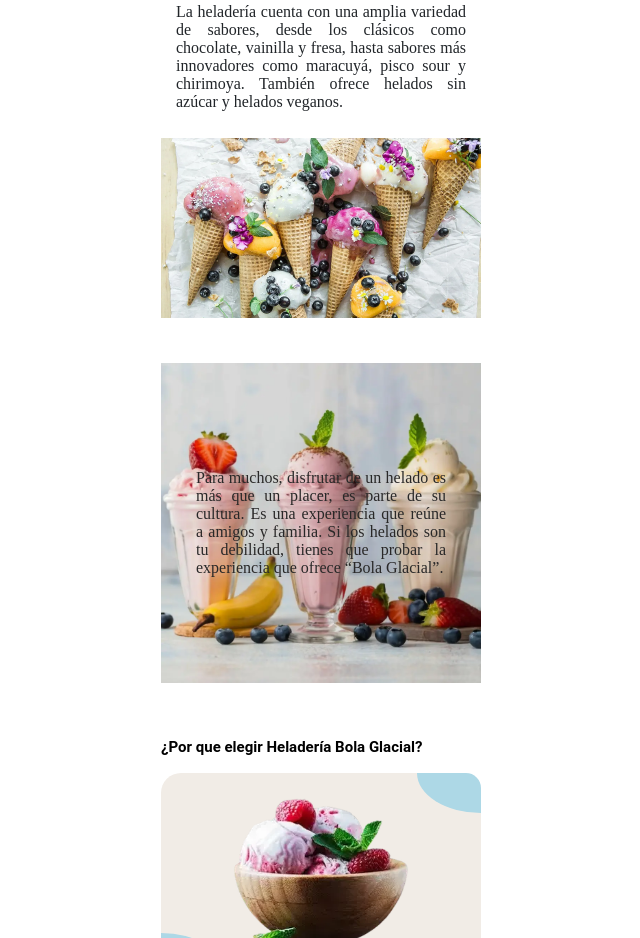
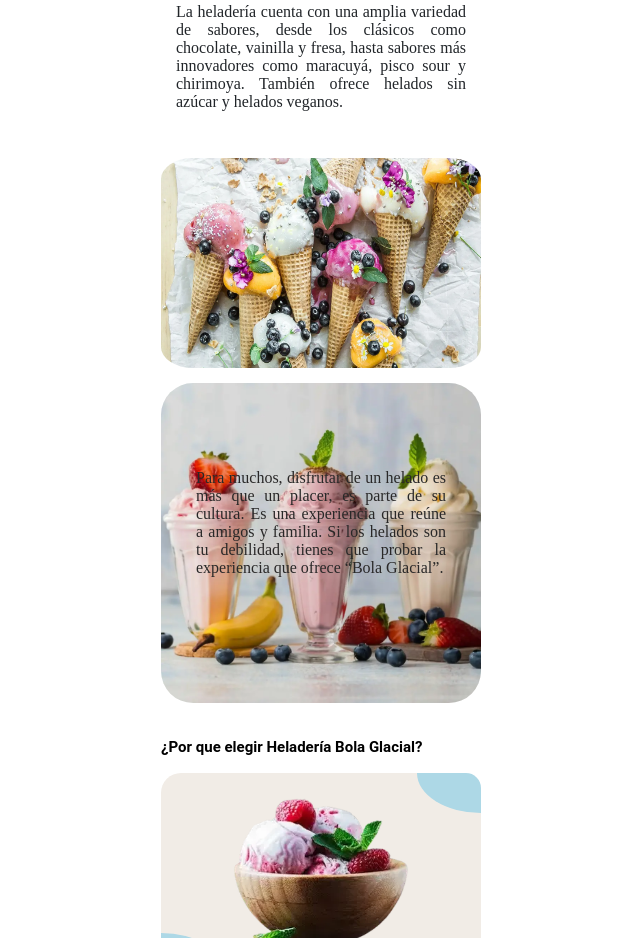
Before and after one commit to Quiroga10/Helados, a website: page index.html in a window 1280 px wide. Shown: the part 1547-2485 px from the top of the page, without its empty margins (319-959 px from the left). Drawn offline with Linux system fonts and the light colour scheme.

Commit message:
cambio resolucion imagenes

```diff
--- a/sass/main.scss
+++ b/sass/main.scss
@@ -201,6 +201,9 @@ main {
         img {
             max-width: 100%;
             width: 36rem;
+            height: 21rem;
+            margin-top: 2rem;
+            border-radius: 10%;
         }
 
         .satisfaccion_helado {
```
Also changed, not shown: css/cards_sabores.css, css/main.css, 2 other files.
